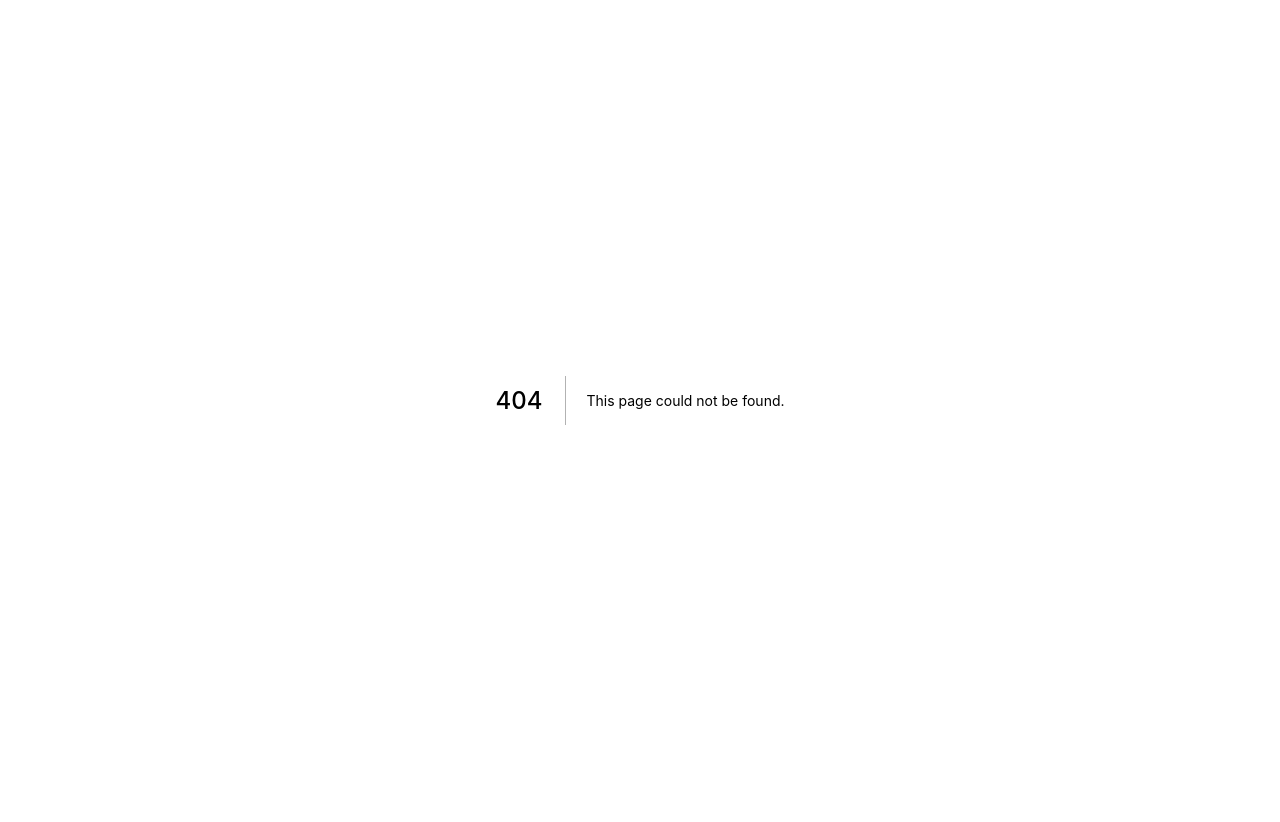
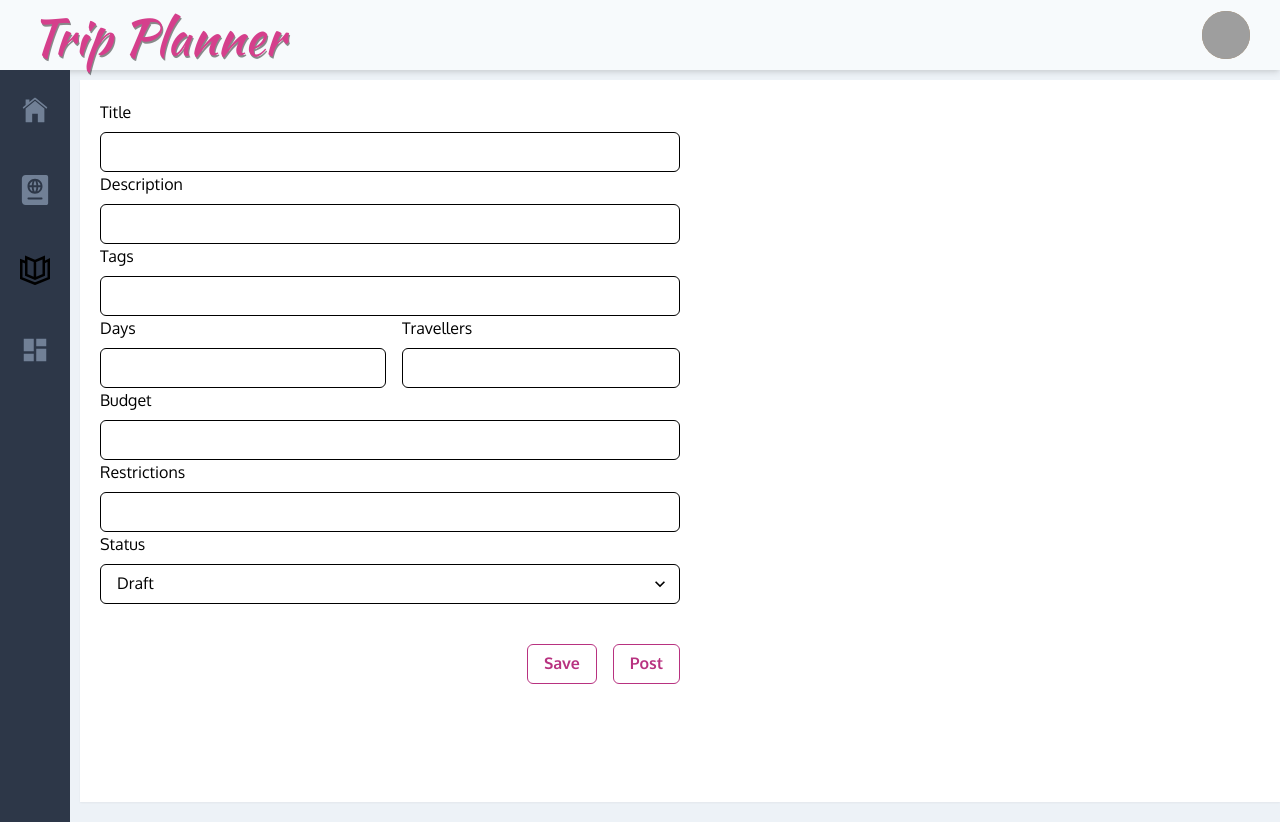
Before and after one commit to vishalkrv/tripplanner, a Next.js app: page /board/add in a window 1280 px wide. Before the commit this address had no page. Before the commit the page ends 800 px from the top, so only its background shows below. Built offline with nearby package versions, Linux system fonts and the light colour scheme; grey boxes are pictures that could not be loaded; what easy-peasy would draw is missing.

Commit message:
Added form

```diff
--- a/components/signUp.js
+++ b/components/signUp.js
@@ -106,7 +106,7 @@ export default function SignUp(props) {
                       isInvalid={form.errors.email && form.touched.email}
                     >
                       <FormLabel htmlFor="email">Email</FormLabel>
-                      <Input {...field} ref={initialRef} id="email" />
+                      <Input {...field}  id="email" />
                       <FormErrorMessage>{form.errors.email}</FormErrorMessage>
                     </FormControl>
                   )}
@@ -121,7 +121,7 @@ export default function SignUp(props) {
                         }
                       >
                         <FormLabel htmlFor="firstName">First name</FormLabel>
-                        <Input {...field} ref={initialRef} id="firstName" />
+                        <Input {...field}  id="firstName" />
                         <FormErrorMessage>
                           {form.errors.firstName}
                         </FormErrorMessage>
@@ -137,7 +137,7 @@ export default function SignUp(props) {
                         pl="4"
                       >
                         <FormLabel htmlFor="lastName">Last name</FormLabel>
-                        <Input {...field} ref={initialRef} id="lastName" />
+                        <Input {...field}  id="lastName" />
                         <FormErrorMessage>
                           {form.errors.lastName}
                         </FormErrorMessage>
@@ -151,7 +151,7 @@ export default function SignUp(props) {
                       isInvalid={form.errors.address && form.touched.address}
                     >
                       <FormLabel htmlFor="address">Address</FormLabel>
-                      <Input {...field} ref={initialRef} id="address" />
+                      <Input {...field}  id="address" />
                       <FormErrorMessage>{form.errors.address}</FormErrorMessage>
                     </FormControl>
                   )}
@@ -163,7 +163,7 @@ export default function SignUp(props) {
                         isInvalid={form.errors.city && form.touched.city}
                       >
                         <FormLabel htmlFor="city">City</FormLabel>
-                        <Input {...field} ref={initialRef} id="city" />
+                        <Input {...field}  id="city" />
                         <FormErrorMessage>{form.errors.city}</FormErrorMessage>
                       </FormControl>
                     )}
@@ -175,7 +175,7 @@ export default function SignUp(props) {
                         isInvalid={form.errors.state && form.touched.state}
                       >
                         <FormLabel htmlFor="state">State</FormLabel>
-                        <Input {...field} ref={initialRef} id="state" />
+                        <Input {...field}  id="state" />
                         <FormErrorMessage>{form.errors.state}</FormErrorMessage>
                       </FormControl>
                     )}
@@ -187,7 +187,7 @@ export default function SignUp(props) {
                       isInvalid={form.errors.zip && form.touched.zip}
                     >
                       <FormLabel htmlFor="zip">Zip</FormLabel>
-                      <Input {...field} ref={initialRef} id="zip" />
+                      <Input {...field}  id="zip" />
                       <FormErrorMessage>{form.errors.zip}</FormErrorMessage>
                     </FormControl>
                   )}
@@ -198,7 +198,7 @@ export default function SignUp(props) {
                       isInvalid={form.errors.phone && form.touched.phone}
                     >
                       <FormLabel htmlFor="phone">Phone</FormLabel>
-                      <Input {...field} ref={initialRef} id="phone" />
+                      <Input {...field}  id="phone" />
                       <FormErrorMessage>{form.errors.phone}</FormErrorMessage>
                     </FormControl>
                   )}
--- /dev/null
+++ b/pages/board/add.js
@@ -0,0 +1,176 @@
+import {
+  FormControl,
+  FormLabel,
+  FormErrorMessage,
+  Input,
+  Flex,
+  Button,
+  Select,
+} from "@chakra-ui/react";
+import { useState } from "react";
+import * as Yup from "yup";
+import Layout from "../../components/layout";
+import { Formik, Form, Field } from "formik";
+
+export default function BoardAdd() {
+  //Set initial values
+  const [data, setData] = useState({
+    title: "",
+    description: "",
+    tags: "",
+    days: "",
+    travellers: "",
+    budget: "",
+    restrictions: "",
+    preferredDate: "",
+    status: "",
+    postedBy: "",
+    version: "",
+  });
+
+  /**
+   *  Yup schema for validation of form fields
+   */
+  const schema = Yup.object().shape({
+    title: Yup.string().required("This field is required"),
+    tags: Yup.string().required("This field is required"),
+    days: Yup.number().required("This field is required"),
+    travellers: Yup.number().required("This field is required"),
+    status: Yup.string().required("This field is required"),
+  });
+
+  /**
+   * On SignUp Page submit, trigger a API call
+   * @param {object} values description and password
+   */
+  const onSave = (values, actions) => {
+    setTimeout(() => {
+      actions.setSubmitting(false);
+    }, 1000);
+  };
+
+  return (
+    <Layout isLogin={true} title="Trips">
+      <Formik initialValues={data} onSubmit={onSave} validationSchema={schema}>
+        {(actions) => (
+          <Flex bg="white" w="100%" p="5" boxShadow="sm">
+            <Form style={{width:"50%"}}>
+              <Field name="title">
+                {({ field, form }) => (
+                  <FormControl
+                    isInvalid={form.errors.title && form.touched.title}
+                  >
+                    <FormLabel htmlFor="title">Title</FormLabel>
+                    <Input {...field} id="title" />
+                    <FormErrorMessage>{form.errors.title}</FormErrorMessage>
+                  </FormControl>
+                )}
+              </Field>
+              <Field name="description">
+                {({ field, form }) => (
+                  <FormControl
+                    isInvalid={
+                      form.errors.description && form.touched.description
+                    }
+                  >
+                    <FormLabel htmlFor="description">Description</FormLabel>
+                    <Input {...field} id="description" />
+                    <FormErrorMessage>
+                      {form.errors.description}
+                    </FormErrorMessage>
+                  </FormControl>
+                )}
+              </Field>
+              <Field name="tags">
+                {({ field, form }) => (
+                  <FormControl
+                    isInvalid={form.errors.tags && form.touched.tags}
+                  >
+                    <FormLabel htmlFor="tags">Tags</FormLabel>
+                    <Input {...field} id="tags" />
+                    <FormErrorMessage>{form.errors.tags}</FormErrorMessage>
+                  </FormControl>
+                )}
+              </Field>
+              <Flex>
+                <Field name="days">
+                  {({ field, form }) => (
+                    <FormControl
+                      orientation="horizontal"
+                      isInvalid={form.errors.days && form.touched.days}
+                    >
+                      <FormLabel htmlFor="days">Days</FormLabel>
+                      <Input {...field} type="number" id="days" />
+                      <FormErrorMessage>{form.errors.days}</FormErrorMessage>
+                    </FormControl>
+                  )}
+                </Field>
+                <Field name="travellers">
+                  {({ field, form }) => (
+                    <FormControl
+                      isInvalid={
+                        form.errors.travellers && form.touched.travellers
+                      }
+                      pl="4"
+                    >
+                      <FormLabel htmlFor="travellers">Travellers</FormLabel>
+                      <Input {...field} type="number" id="travellers" />
+                      <FormErrorMessage>
+                        {form.errors.travellers}
+                      </FormErrorMessage>
+                    </FormControl>
+                  )}
+                </Field>
+              </Flex>
+              <Field name="budget">
+                {({ field, form }) => (
+                  <FormControl
+                    orientation="horizontal"
+                    isInvalid={form.errors.budget && form.touched.budget}
+                  >
+                    <FormLabel htmlFor="days">Budget</FormLabel>
+                    <Input {...field} type="number" id="budget" />
+                    <FormErrorMessage>{form.errors.budget}</FormErrorMessage>
+                  </FormControl>
+                )}
+              </Field>
+              <Field name="restrictions">
+                {({ field, form }) => (
+                  <FormControl
+                    isInvalid={
+                      form.errors.restrictions && form.touched.restrictions
+                    }
+                  >
+                    <FormLabel htmlFor="restrictions">Restrictions</FormLabel>
+                    <Input {...field} id="restrictions" />
+                    <FormErrorMessage>
+                      {form.errors.restrictions}
+                    </FormErrorMessage>
+                  </FormControl>
+                )}
+              </Field>
+              <Field name="status">
+                {({ field, form }) => (
+                  <FormControl
+                    isInvalid={form.errors.status && form.touched.status}
+                  >
+                    <FormLabel htmlFor="state">Status</FormLabel>
+                    <Select {...field} id="status">
+                      <option value="draft">Draft</option>
+                      <option value="published">Published</option>
+                    </Select>
+                    <FormErrorMessage>{form.errors.status}</FormErrorMessage>
+                  </FormControl>
+                )}
+              </Field>
+              <Flex mt={10} justifyContent="flex-end" >
+                <Button variant="outline" colorScheme="pink" size="md">Save</Button>
+                <Button ml={4} variant="outline" colorScheme="pink" size="md">Post</Button>
+              </Flex>
+            </Form>
+          </Flex>
+        )}
+      </Formik>
+    </Layout>
+  );
+}
```
Also changed, not shown: pages/board/index.js (renamed from pages/board.js, +10 -12 lines).
